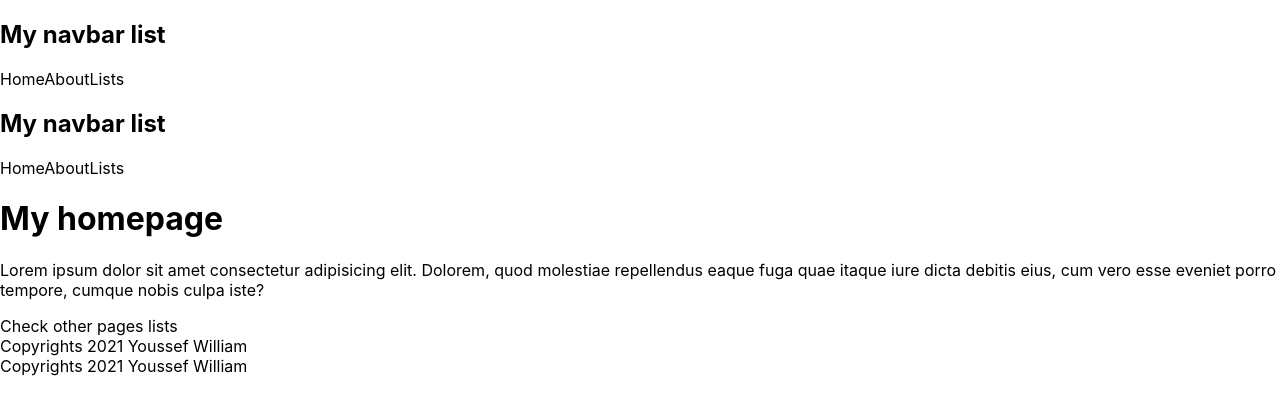
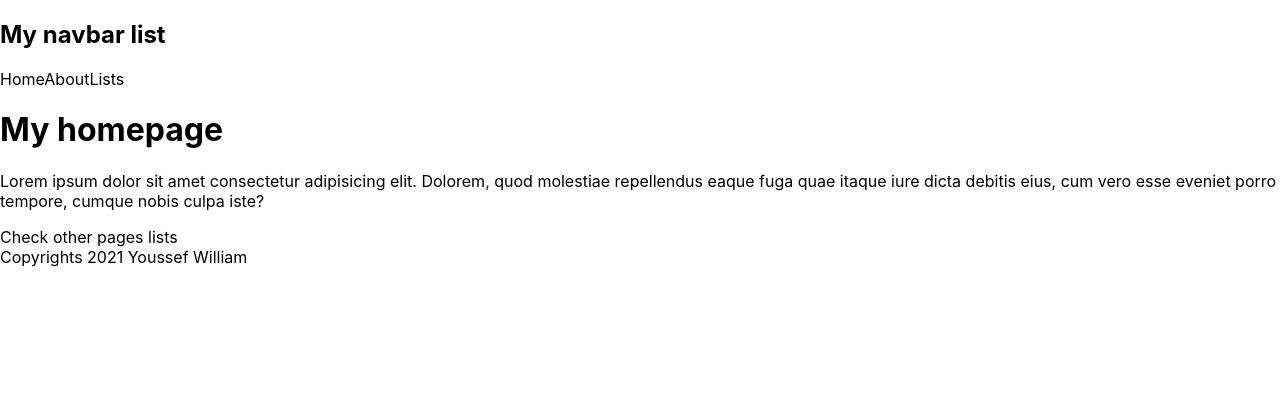
Before and after one commit to YoussefWilliam/next-js-beta, a Next.js app: page / in a window 1280 px wide. Shown: the top 414 px of the page. Built offline with nearby package versions, Linux system fonts and the light colour scheme.

Commit message:
Remove default nevbar and footer

```diff
--- a/pages/index.js
+++ b/pages/index.js
@@ -1,12 +1,8 @@
 import Link from "next/link";
-import Footer from "../components/Footer";
-import Navbar from "../components/Navbar";
-import styles from "../styles/Home.module.css";
 
 export default function Home() {
   return (
     <div>
-      <Navbar />
       <div >
         <h1>My homepage</h1>
         <p>
@@ -16,7 +12,6 @@ export default function Home() {
         </p>
       </div>
       <Link href="/subpages/lists">Check other pages lists</Link>
-      <Footer />
     </div>
   );
 }
```
